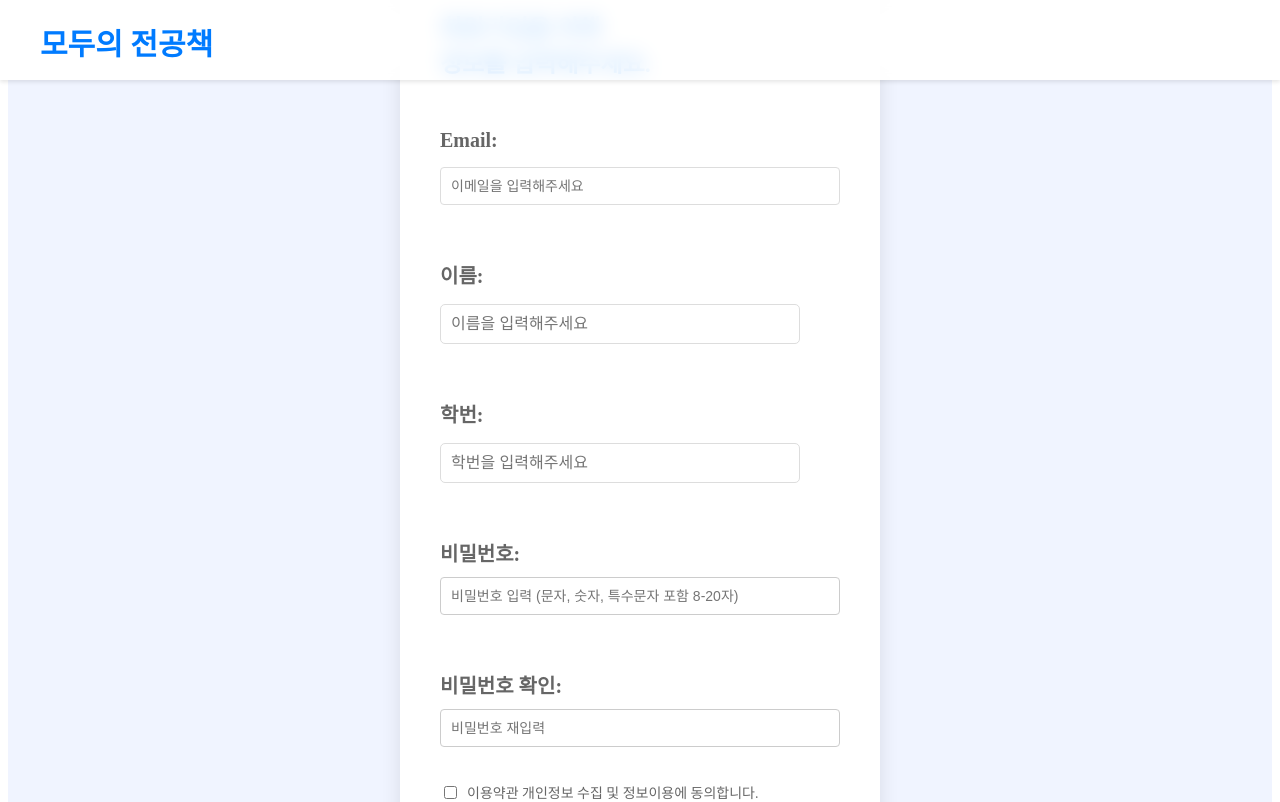
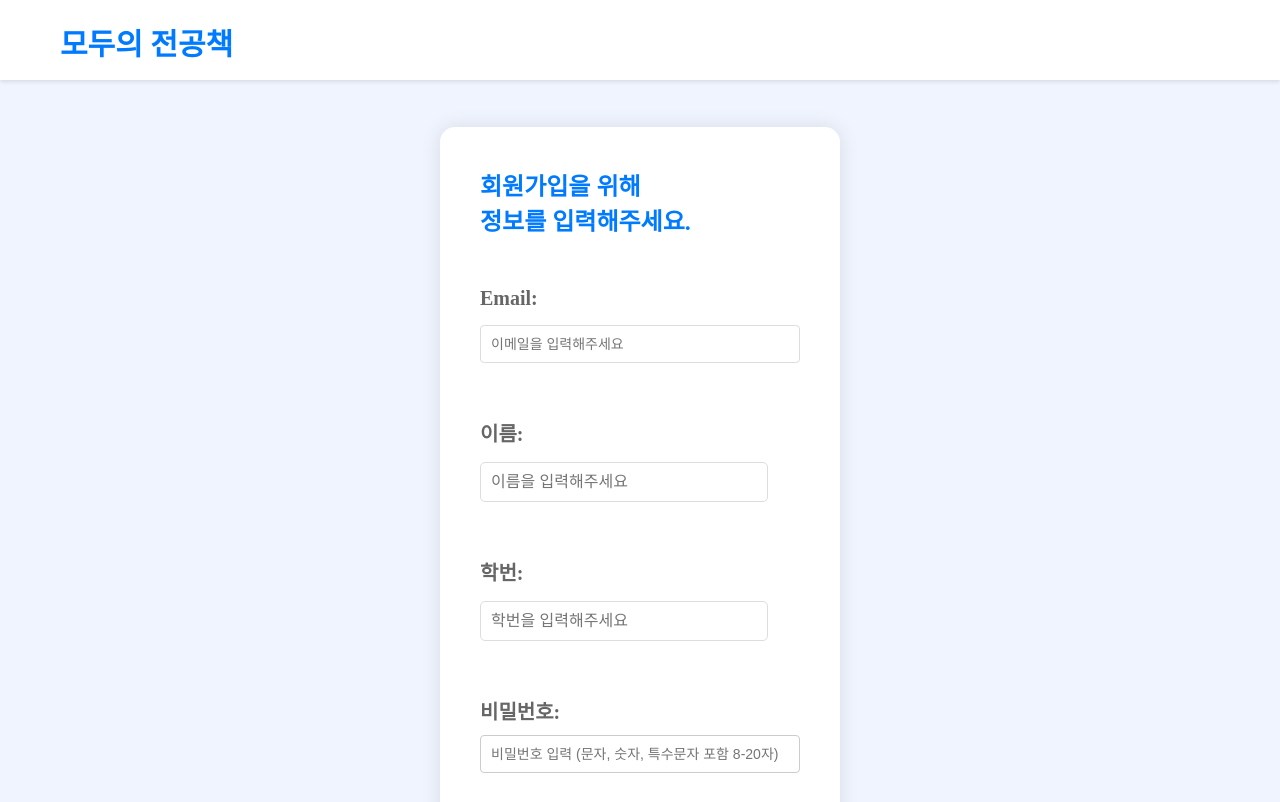
Before and after one commit to EuijinJeong/moodo, a React (Create React App) app in the folder frontend/: page /SignUpPage in a window 1280 px wide. Shown: the top 802 px of the page. Built offline with nearby package versions, Linux system fonts and the light colour scheme.

Commit message:
회원가입 상단 잘림 오류 해결 완료

```diff
--- a/frontend/src/css/signup.css
+++ b/frontend/src/css/signup.css
@@ -1,12 +1,17 @@
+* {
+  box-sizing: border-box;
+  margin: 0;
+}
 #sign_up {
   display: flex;
   justify-content: center;
   align-items: center;
-    height: 100vh;
+  height: 130vh;
   background-color: #f0f4ff;
 }
 
 .signup_inner {
+  margin-top: 5rem;
   background-color: #ffffff;
   padding: 40px;
   border-radius: 15px;
```
Also changed, not shown: frontend/src/components/SignUp.jsx (+5 -7 lines). Lines whose indentation alone changed are shown as unchanged.
